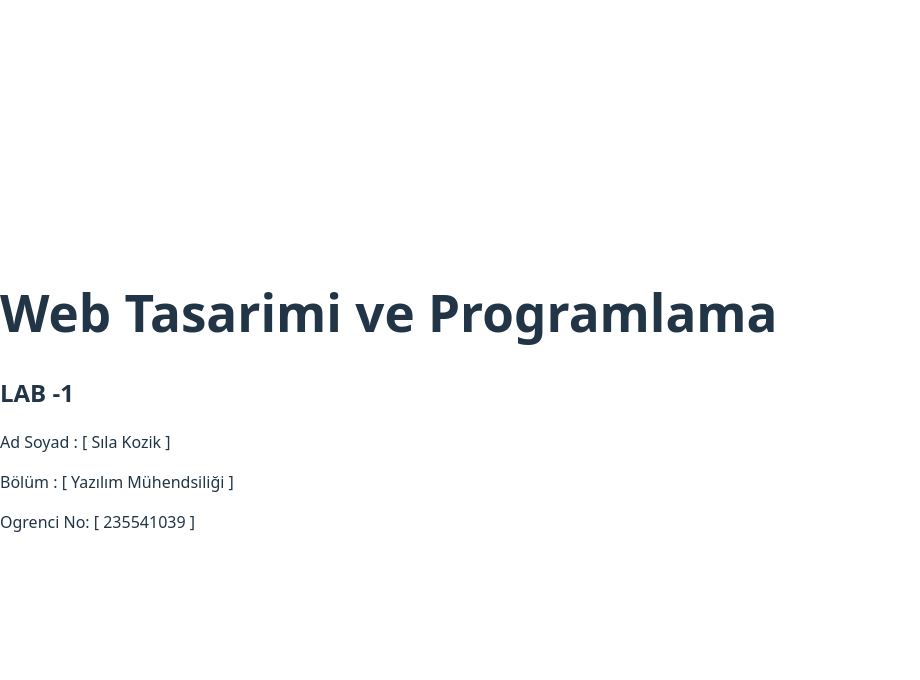
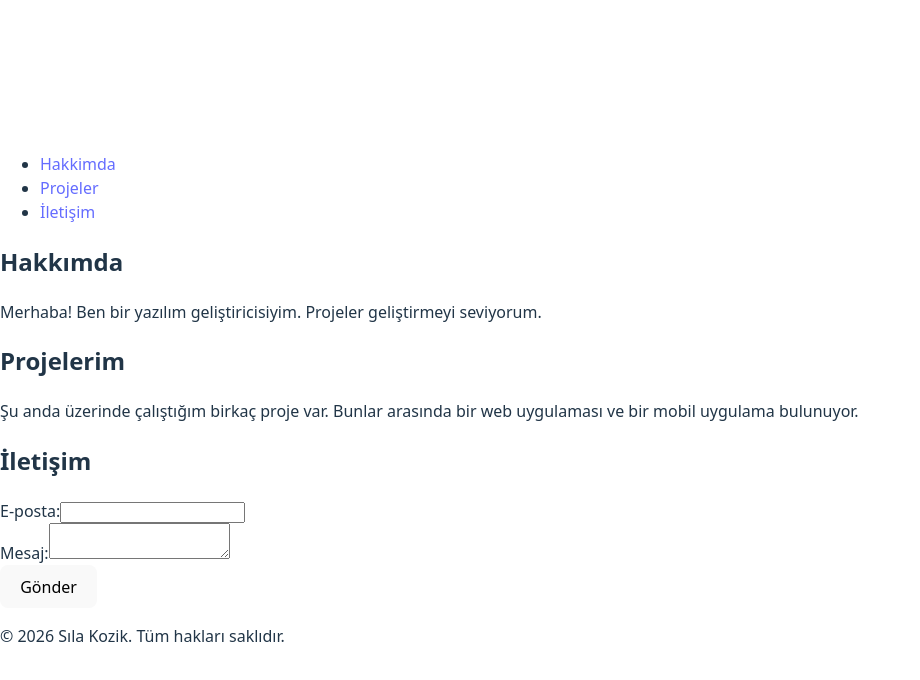
Before and after one commit to silakozik/web-lab, a React (Vite) app: page / in a window 1280 px wide. Shown: the top 680 px of the page, without its empty margins (0-920 px from the left). Built offline with nearby package versions, Linux system fonts and the light colour scheme.

Commit message:
feat: add contact form and layout sections

```diff
--- a/src/App.tsx
+++ b/src/App.tsx
@@ -1,12 +1,74 @@
+import { useState } from 'react'
+
 function App() {
+  const [email, setEmail] = useState('')
+  const [msg, setMsg] = useState('')
+  const [err, setErr] = useState('')
+
+  const submit = (e: React.FormEvent) => {
+    e.preventDefault()
+    setErr('')
+
+    if (!email || !msg) {
+      setErr('Lütfen tüm alanları doldurun.')
+      return
+    }
+
+    if (msg.length < 10) {
+      setErr('Mesaj en az 10 karakter olmalıdır.')
+      return
+    }
+
+    // Form gönderimi başarılı
+    alert('Mesajınız gönderildi!')
+    setEmail('')
+    setMsg('')
+  }
+
   return (
-    <div >
-      <h1 >Web Tasarimi ve Programlama </h1 >
-      <h2 >LAB -1 </h2 >
-      <p> Ad Soyad : [ Sıla Kozik  ]</p>
-      <p> Bölüm : [ Yazılım Mühendsiliği  ]</p>
-      <p> Ogrenci No: [ 235541039 ]</p>
-    </div >
+    <>
+      <header>
+        <nav>
+          <ul>
+            <li><a href="#hakkimda">Hakkimda</a></li>
+            <li><a href="#projeler">Projeler</a></li>
+            <li><a href="#iletisim">İletişim</a></li>
+          </ul>
+        </nav>
+      </header>
+
+      <main>
+        <section id="hakkimda">
+          <h2>Hakkımda</h2>
+          <p>Merhaba! Ben bir yazılım geliştiricisiyim. Projeler geliştirmeyi seviyorum.</p>
+        </section>
+
+        <section id="projeler">
+          <h2>Projelerim</h2>
+          <p>Şu anda üzerinde çalıştığım birkaç proje var. Bunlar arasında bir web uygulaması ve bir mobil uygulama bulunuyor.</p>
+        </section>
+
+        <section id="iletisim">
+          <h2>İletişim</h2>
+          <form onSubmit={submit} noValidate>
+            <div>
+              <label htmlFor="mail">E-posta:</label>
+              <input type="email" id="mail" required value={email} onChange={e => setEmail(e.target.value)} />
+            </div>
+            <div>
+              <label htmlFor="txt">Mesaj:</label>
+              <textarea id="txt" required minLength={10} value={msg} onChange={e => setMsg(e.target.value)} />
+            </div>
+            {err && <small role="alert">{err}</small>}
+            <button type="submit">Gönder</button>
+          </form>
+        </section>
+      </main>
+
+      <footer>
+        <p>&copy; 2026 Sıla Kozik. Tüm hakları saklıdır.</p>
+      </footer>
+    </>
   )
 }
 
```
